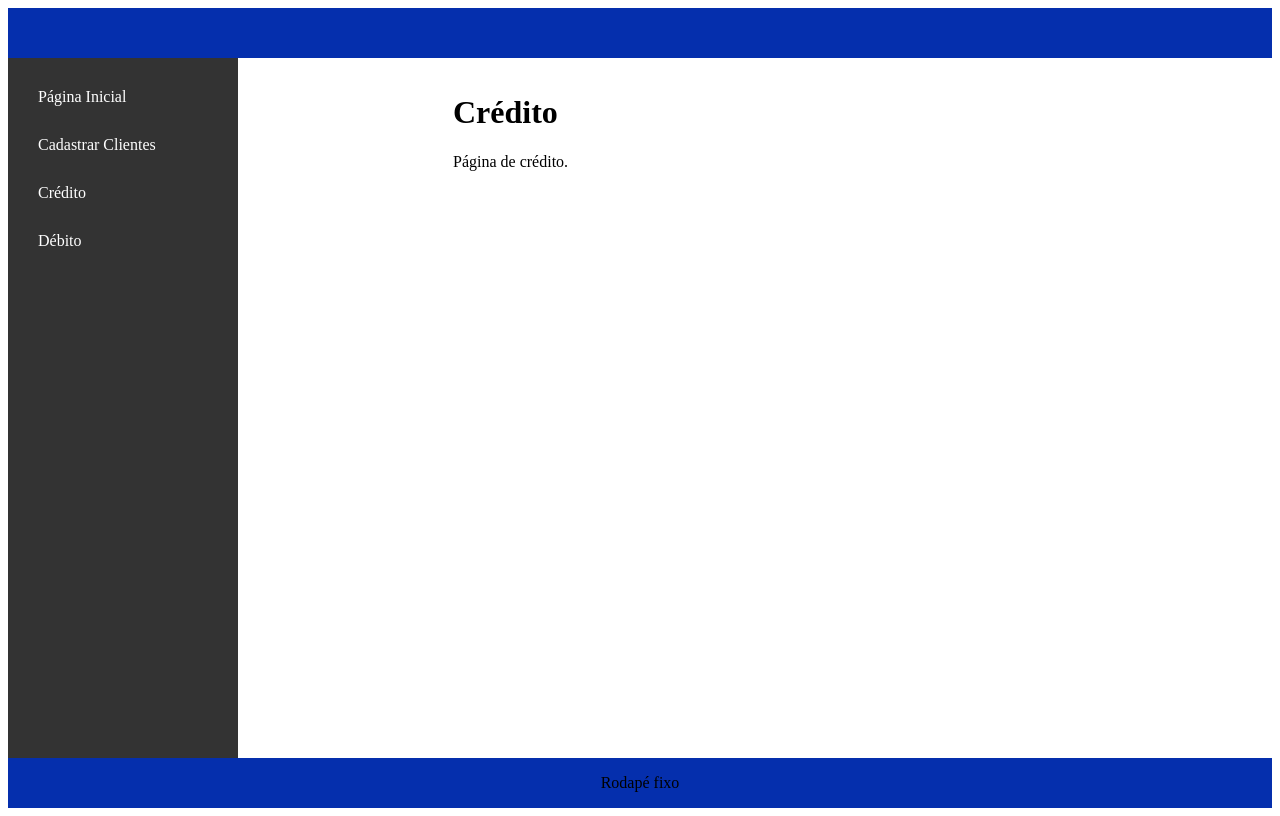
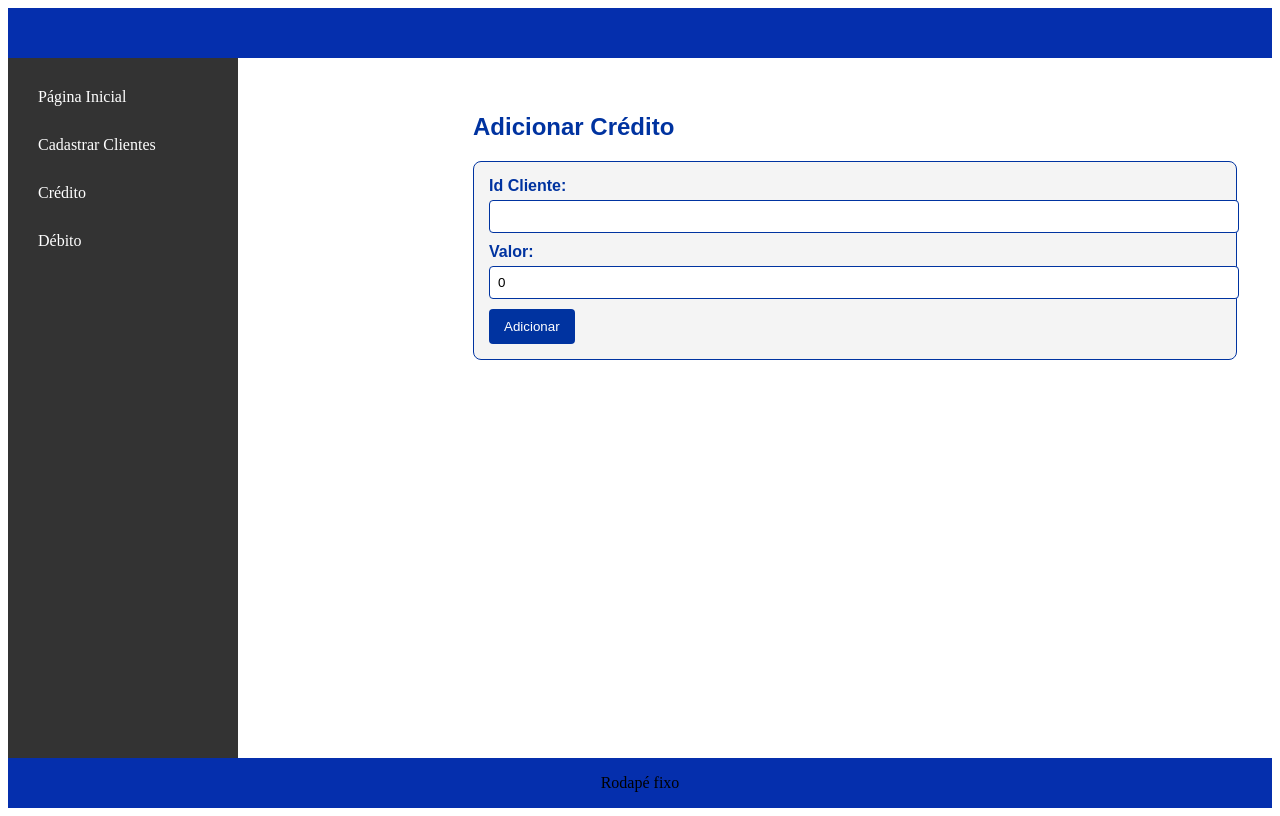
Before and after one commit to allandesenv/desafio-ibm-front, an Angular app in the folder desafio-ibm-app/: page /credito in a window 1280 px wide. Built offline with nearby package versions, Linux system fonts and the light colour scheme.

Commit message:
Initial Commit

```diff
--- a/desafio-ibm-app/src/app/pages/credito/credito.component.css
+++ b/desafio-ibm-app/src/app/pages/credito/credito.component.css
@@ -0,0 +1,57 @@
+.credito-container {
+    padding: 20px;
+    font-family: Arial, sans-serif;
+  }
+
+  h2 {
+    color: #0033a0; /* Azul IBM */
+  }
+
+  .credito-form {
+    margin-bottom: 20px;
+    background-color: #f4f4f4;
+    padding: 15px;
+    border-radius: 8px;
+    border: 1px solid #0033a0; /* Azul IBM */
+  }
+
+  .credito-form div {
+    margin-bottom: 10px;
+  }
+
+  .credito-form label {
+    display: block;
+    margin-bottom: 5px;
+    font-weight: bold;
+    color: #0033a0; /* Azul IBM */
+  }
+
+  .credito-form input {
+    width: 100%;
+    padding: 8px;
+    border: 1px solid #0033a0; /* Azul IBM */
+    border-radius: 4px;
+  }
+
+  .credito-form button {
+    background-color: #0033a0; /* Azul IBM */
+    color: white;
+    padding: 10px 15px;
+    border: none;
+    border-radius: 4px;
+    cursor: pointer;
+  }
+
+  .credito-form button:hover {
+    background-color: #001f70; /* Azul IBM escuro */
+  }
+
+  .success-message {
+    color: green;
+    margin-top: 10px;
+  }
+
+  .error-message {
+    color: red;
+    margin-top: 10px;
+  }
--- a/desafio-ibm-app/src/app/pages/credito/credito.component.html
+++ b/desafio-ibm-app/src/app/pages/credito/credito.component.html
@@ -1,3 +1,17 @@
-<!-- credito.component.html -->
-<h1>Crédito</h1>
-<p>Página de crédito.</p>
+<div class="credito-container">
+    <h2>Adicionar Crédito</h2>
+    <form (ngSubmit)="onSubmit()" class="credito-form">
+      <div>
+        <label for="id_cliente">Id Cliente:</label>
+        <input type="text" id="id_cliente" required [(ngModel)]="operacao.id_cliente" name="id_cliente">
+      </div>
+      <div>
+        <label for="valor">Valor:</label>
+        <input type="number" id="valor" required [(ngModel)]="operacao.valor" name="valor">
+      </div>
+      <button type="submit">Adicionar</button>
+    </form>
+    <div *ngIf="mensagem" [ngClass]="{'success-message': isSuccess, 'error-message': !isSuccess}">
+      {{ mensagem }}
+    </div>
+  </div>
--- a/desafio-ibm-app/src/app/pages/credito/credito.component.ts
+++ b/desafio-ibm-app/src/app/pages/credito/credito.component.ts
@@ -1,10 +1,32 @@
+// src/app/pages/credito/credito.component.ts
 import { Component } from '@angular/core';
+import { CreditoService } from '../../services/credito.service';
 
 @Component({
   selector: 'app-credito',
   templateUrl: './credito.component.html',
-  styleUrl: './credito.component.css'
+  styleUrls: ['./credito.component.css']
 })
 export class CreditoComponent {
+  operacao: any = {
+    id_cliente: '',
+    valor: 0
+  };
+  mensagem: string | null = null;
+  isSuccess: boolean = false;
 
+  constructor(private creditoService: CreditoService) { }
+
+  onSubmit() {
+    this.creditoService.addCredito(this.operacao.id_cliente, this.operacao.valor).subscribe(
+      response => {
+        this.mensagem = 'Crédito adicionado com sucesso!';
+        this.isSuccess = true;
+      },
+      error => {
+        this.mensagem = 'Erro ao adicionar crédito. Tente novamente.';
+        this.isSuccess = false;
+      }
+    );
+  }
 }
--- a/desafio-ibm-app/src/app/services/credito.service.ts
+++ b/desafio-ibm-app/src/app/services/credito.service.ts
@@ -7,11 +7,13 @@ import { Observable } from 'rxjs';
   providedIn: 'root'
 })
 export class CreditoService {
-  private apiUrl = 'http://localhost:8080/credito';
+  private apiUrl = 'http://localhost:8080/operacoes/credito';
 
   constructor(private http: HttpClient) { }
 
-  addCredito(id_cliente: number, valor: number): Observable<any> {
-    return this.http.post(this.apiUrl, { id_cliente, valor });
+  addCredito(clienteId: number, valor: number): Observable<any> {
+    const url = `${this.apiUrl}?clienteId=${clienteId}&valor=${valor}`;
+    return this.http.post(url, {});
   }
+
 }
```
